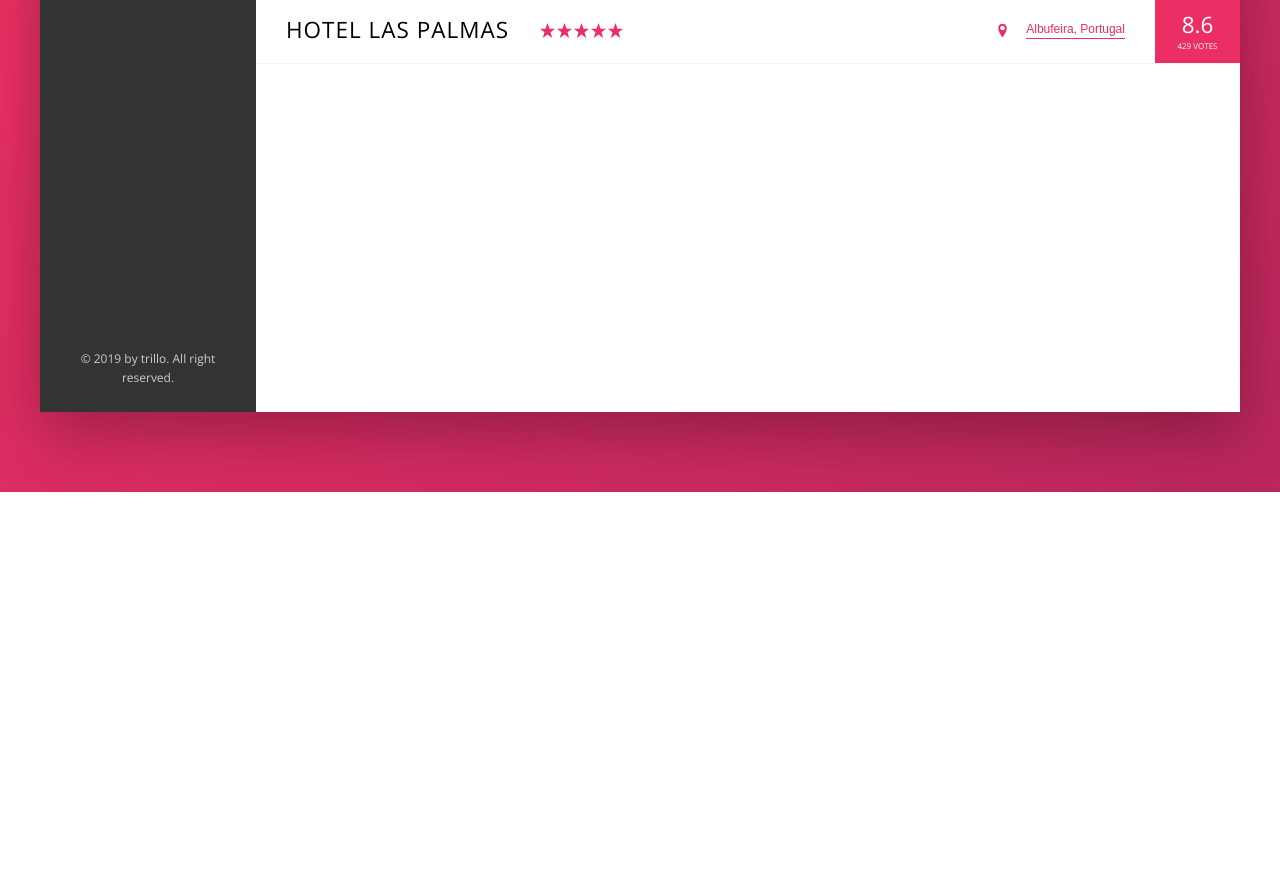
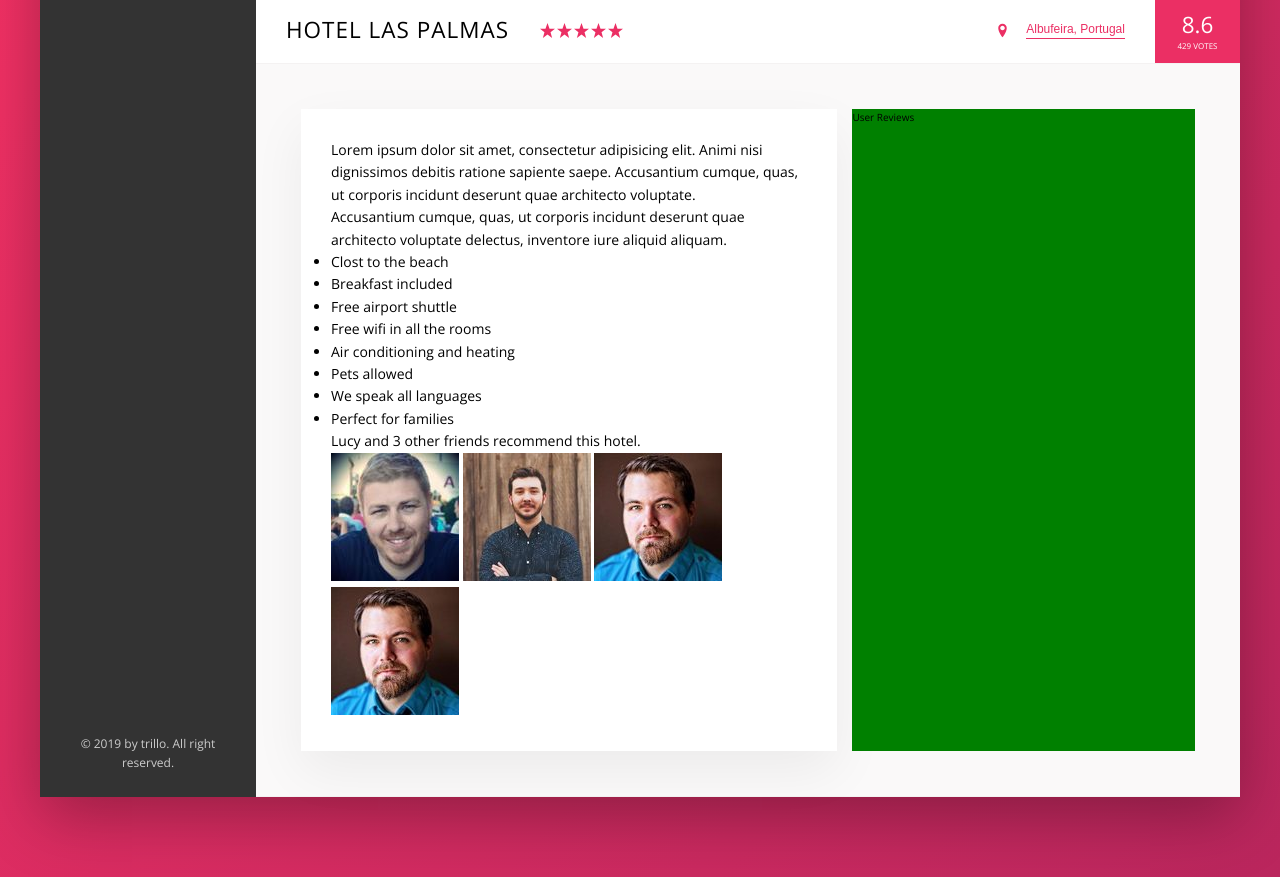
Before and after one commit to trew13690/Trello, a website: page index.html in a window 1280 px wide. Shown: the part 538-1415 px from the top of the page. Before the commit the page ends 1030 px from the top, so only its background shows below. Drawn offline with nearby package versions, Linux system fonts and the light colour scheme.

Commit message:
Html for Description and Layout Sass

```diff
--- a/index.html
+++ b/index.html
@@ -144,6 +144,47 @@
                         <div class="overview__rating-count">429 votes</div>
                     </div>
                 </div>
+
+
+
+
+                <div class="detail">
+                    <div class="description">
+                       <p class="paragraph">
+                        Lorem ipsum dolor sit amet, consectetur adipisicing elit. Animi nisi dignissimos debitis ratione sapiente saepe. Accusantium cumque, quas, ut corporis incidunt deserunt quae architecto voluptate.
+                       </p>
+                       <p class="paragraph">
+                        Accusantium cumque, quas, ut corporis incidunt deserunt quae architecto voluptate delectus, inventore iure aliquid aliquam.
+                       </p>
+                       <ul class="list">
+                           <li class="list__item">
+                               Clost to the beach
+                           </li>
+                           <li class="list__item">Breakfast included</li>
+                           <li class="list__item">Free airport shuttle</li>
+                           <li class="list__item">Free wifi in all the rooms</li>
+                           <li class="list__item"> Air conditioning and heating</li>
+                           <li class="list__item">Pets allowed</li>
+                           <li class="list__item">We speak all languages</li>
+                           <li class="list__item">Perfect for families</li>
+                       </ul>
+                       <div class="recommend">
+                           <p class="recommend__count">
+                               Lucy and 3 other friends recommend this hotel.
+                           </p>
+                           <div class="recommend__friends">
+                               <img src="img/user-3.jpg" alt="Friend1" class="recommend__photo">
+                               <img src="img/user-4.jpg" alt="Friend1" class="recommend__photo">
+                               <img src="img/user-5.jpg" alt="Friend1" class="recommend__photo">
+                               <img src="img/user-5.jpg" alt="Friend1" class="recommend__photo">
+                           </div>
+                       </div>
+                    </div>
+
+                    <div class="user-reviews">
+                        User Reviews
+                    </div>
+                </div>
             </main>
         </div>
     </div>
--- a/sass/_base.scss
+++ b/sass/_base.scss
@@ -25,6 +25,8 @@
   --color-grey-dark-2: #777;
   --color-grey-dark-3: #999;
   --shadow-dark: 0 2rem 6rem rgba(0,0,0,.3);
+  --line: 1px solid var(--color-grey-light-2);
+  --shadow-light: 0 2rem 5rem rgba(0,0,0,.06);
 }
 * {
   margin: 0;
--- a/sass/_layout.scss
+++ b/sass/_layout.scss
@@ -28,6 +28,26 @@ flex: 0 0 18%;
 .hotel-view{
     background-color: #fff;
     flex: 1;
-    height: 80rem;
 
 }
+
+.detail{
+display: flex;
+padding: 4.5rem;
+background-color: var(--color-grey-light-1);
+border-bottom: var(--line);
+}
+
+.description{
+background-color: #fff;
+flex: 0 0 60%;
+margin-right: 1.5rem;
+box-shadow: var(--shadow-light);
+padding: 3rem;
+font-size: 1.4rem;
+}
+
+.user-reviews{
+    background-color: green;
+flex: 1;
+}
```
Also changed, not shown: css/style.css. Lines whose indentation alone changed are shown as unchanged.
